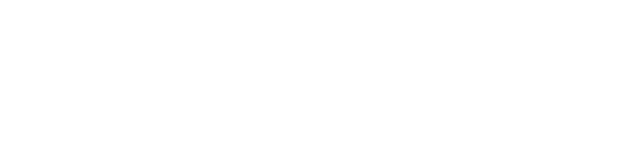
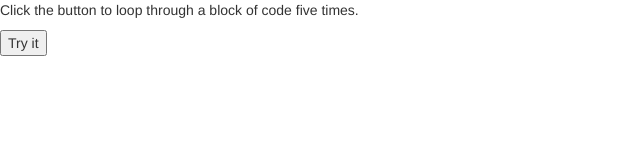
Before and after one commit to tmemmerson/prime-sifting, a plain HTML site: page index.html in a window 1280 px wide. Shown: the whole page, without its empty margins (0-640 px from the left). Drawn offline with Linux system fonts and the light colour scheme.

Commit message:
Found code snippet utizlizing button and simple for loop for refactoring/disecting.

```diff
--- a/index.html
+++ b/index.html
@@ -9,7 +9,23 @@
     <title>New Favorite Things</title>
   </head>
 
-  <body>
+  <p>Click the button to loop through a block of code five times.</p>
+
+  <button onclick="myFunction()">Try it</button>
+
+  <p id="demo"></p>
+
+  <script>
+  function myFunction() {
+    var text = "";
+    var i;
+    for (i = 0; i < 5; i++) {
+      text += "The number is " + i + "<br>";
+    }
+    document.getElementById("demo").innerHTML = text;
+  }
+  </script>
+
   </body>
 
 </html>
```
Also changed, not shown: js/scripts.js (+8 -0 lines).
